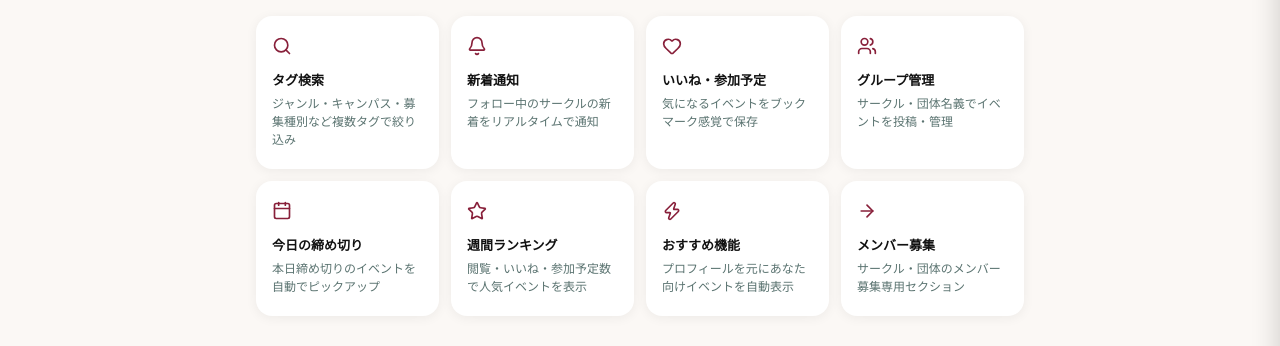
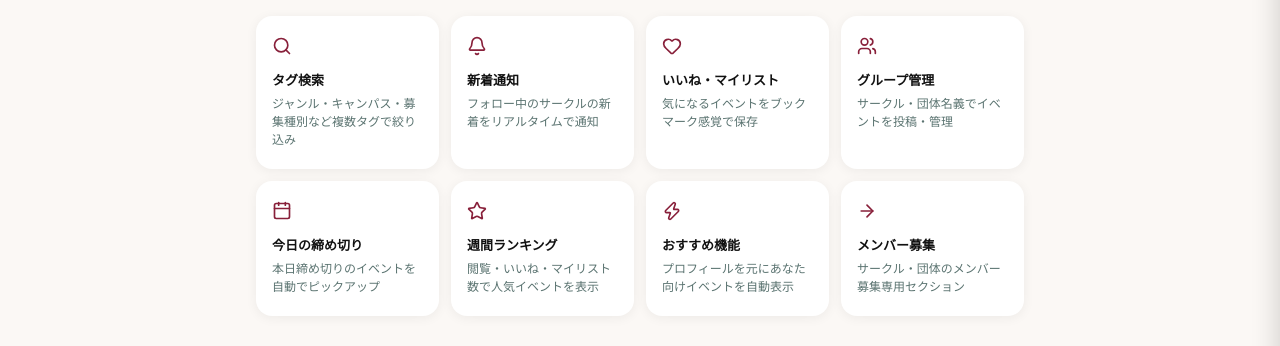
Before and after one commit to shoto-11/isct-sync, a React (Vite) app: page /guide in a window 1280 px wide. Shown: the part 263-609 px from the top of the page. Built offline with nearby package versions, Linux system fonts and the light colour scheme; no server answers; the database is empty.

Commit message:
fix:マイリスト

```diff
--- a/src/EventDetail.jsx
+++ b/src/EventDetail.jsx
@@ -761,7 +761,7 @@ export default function EventDetail({ event: initialEvent, onBack }) {
               style={{ ...s.actionBtn, ...(joining ? s.actionBtnJoinActive : {}) }}
               onClick={handleJoin}
             >
-              {joining ? <CalendarCheck size={16} color="#2E7D32" /> : <CalendarCheck size={16} />} 参加予定 {joinCount > 0 && joinCount}
+              {joining ? <CalendarCheck size={16} color="#2E7D32" /> : <CalendarCheck size={16} />} マイリスト {joinCount > 0 && joinCount}
             </button>
           </div>
         )}
--- a/src/EventList.jsx
+++ b/src/EventList.jsx
@@ -643,7 +643,7 @@ const [recruitEvents, setRecruitEvents] = useState([]);
     );
 
   const currentRanking = rankTab === "view" ? viewRanking : rankTab === "like" ? likeRanking : joinRanking;
-  const rankLabel = rankTab === "view" ? "閲覧" : rankTab === "like" ? "いいね" : "参加予定";
+  const rankLabel = rankTab === "view" ? "閲覧" : rankTab === "like" ? "いいね" : "マイリスト";
   return (
   <div>
     {/* ── 💡 完全に元のスタイルを適用した Notice Bar ── */}
@@ -755,7 +755,7 @@ const [recruitEvents, setRecruitEvents] = useState([]);
         {[
             { id:"view", label:"閲覧数", icon:<Eye size={14} /> },
             { id:"like", label:"いいね", icon:<Heart size={14} /> },
-            { id:"join", label:"参加予定", icon:<CalendarCheck size={14} /> },
+            { id:"join", label:"マイリスト", icon:<CalendarCheck size={14} /> },
             ].map(t => (
             <button
                 key={t.id}
--- a/src/Guide.jsx
+++ b/src/Guide.jsx
@@ -7,10 +7,10 @@ const THEME = "#88203a";
 const features = [
   { icon: <Search size={20} />, title: "タグ検索", desc: "ジャンル・キャンパス・募集種別など複数タグで絞り込み" },
   { icon: <Bell size={20} />, title: "新着通知", desc: "フォロー中のサークルの新着をリアルタイムで通知" },
-  { icon: <Heart size={20} />, title: "いいね・参加予定", desc: "気になるイベントをブックマーク感覚で保存" },
+  { icon: <Heart size={20} />, title: "いいね・マイリスト", desc: "気になるイベントをブックマーク感覚で保存" },
   { icon: <Users size={20} />, title: "グループ管理", desc: "サークル・団体名義でイベントを投稿・管理" },
   { icon: <Calendar size={20} />, title: "今日の締め切り", desc: "本日締め切りのイベントを自動でピックアップ" },
-  { icon: <Star size={20} />, title: "週間ランキング", desc: "閲覧・いいね・参加予定数で人気イベントを表示" },
+  { icon: <Star size={20} />, title: "週間ランキング", desc: "閲覧・いいね・マイリスト数で人気イベントを表示" },
   { icon: <Zap size={20} />, title: "おすすめ機能", desc: "プロフィールを元にあなた向けイベントを自動表示" },
   { icon: <ArrowRight size={20} />, title: "メンバー募集", desc: "サークル・団体のメンバー募集専用セクション" },
 ];
--- a/src/MyPage.jsx
+++ b/src/MyPage.jsx
@@ -126,7 +126,7 @@ export default function MyPage({ user, userGroups = [], onEventSelect, onGroupsC
       );
       const allEvents = eventSnaps.flatMap((s) => s.docs.map((d) => ({ id: d.id, ...d.data() })));
       setMyEvents(allEvents);
-      // いいね・参加予定
+      // いいね・マイリスト
       const statsSnap = await getDocs(collection(db, "eventStats"));
       const eventsSnap = await getDocs(collection(db, "events"));
       const allEventsMap = Object.fromEntries(eventsSnap.docs.map((d) => [d.id, { id: d.id, ...d.data() }]));
@@ -407,7 +407,7 @@ export default function MyPage({ user, userGroups = [], onEventSelect, onGroupsC
             { id: "events", label: "募集中" },
             { id: "expired", label: "募集終了" },
             { id: "liked", label: "いいね" },
-            { id: "joined", label: "参加予定" },
+            { id: "joined", label: "マイリスト" },
             { id: "history", label: "閲覧履歴" },
           ].map((t) => {
             const isActive = activeTab === t.id;
@@ -472,7 +472,7 @@ export default function MyPage({ user, userGroups = [], onEventSelect, onGroupsC
           )}
           {activeTab === "joined" && (
             joinedEvents.length === 0
-              ? <p style={s.empty}>参加予定のイベントはありません</p>
+              ? <p style={s.empty}>マイリストのイベントはありません</p>
               : joinedEvents.map((event) => <EventCard key={event.id} event={event} onEventSelect={onEventSelect} userGroups={userGroups} />)
           )}
           {activeTab === "history" && (
--- a/src/Search.jsx
+++ b/src/Search.jsx
@@ -216,7 +216,7 @@ const sortResults = (list, mode) => {
         <option value="newest">新着順</option>
         <option value="views">閲覧数順</option>
         <option value="likes">いいね数順</option>
-        <option value="joins">参加予定数順</option>
+        <option value="joins">マイリスト数順</option>
         <option value="applies">申し込み数順</option>
       </select>
     </div>
--- a/src/animations.css
+++ b/src/animations.css
@@ -151,7 +151,7 @@
 
 
 
-/* ─── いいね・参加予定ボタン 通常/アクティブスタイル ─── */
+/* ─── いいね・マイリストボタン 通常/アクティブスタイル ─── */
 .reaction-btn {
   background-color: white;
   border: 1.5px solid #D0DDD9;
@@ -186,7 +186,7 @@
   100% { transform: scale(1); }
 }
 
-/* 参加予定：アクティブ */
+/* マイリスト：アクティブ */
 .reaction-btn.join-active {
   background-color: #E8F5E9;
   border-color: #2E7D32;
```
